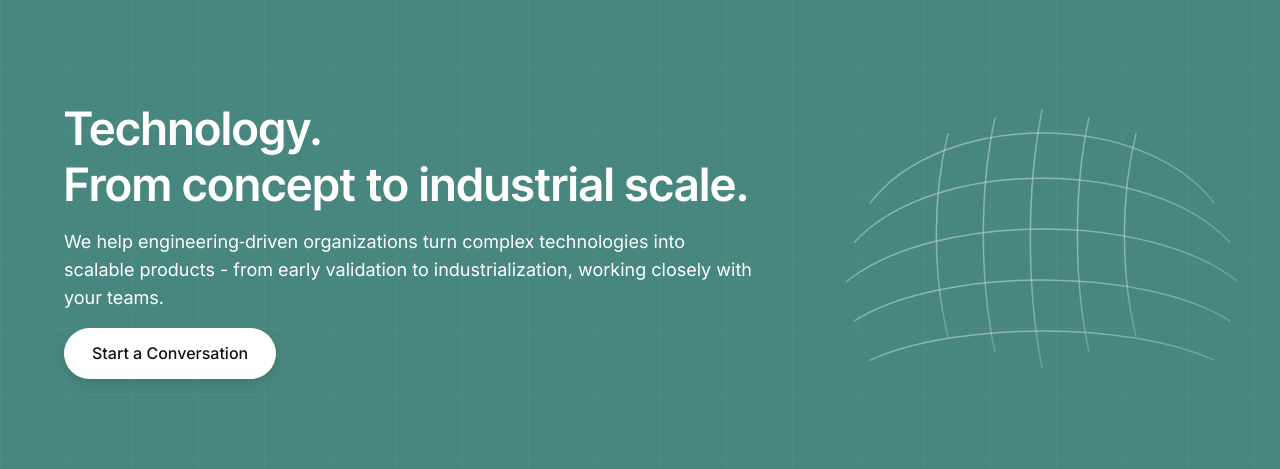
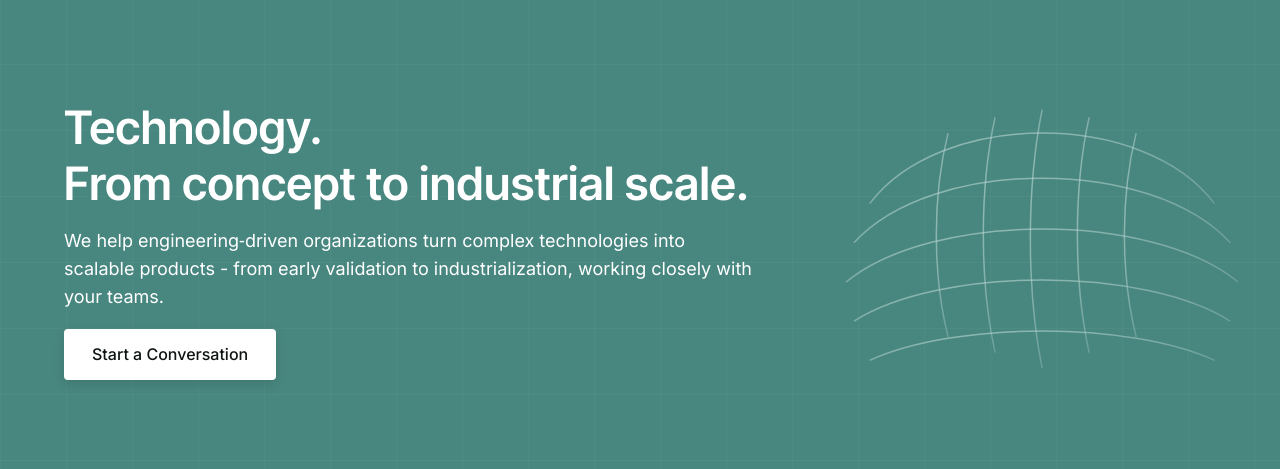
Before and after one commit to raphaelheeb/vaira-advisory, a Jekyll site: the page built from index.html, in a window 1280 px wide. Shown: the part 235-704 px from the top of the page. Built offline with Jekyll 4.4.1, drawn with Linux system fonts in a browser that asks for light colours.

Commit message:
Update styles.css

```diff
--- a/assets/css/styles.css
+++ b/assets/css/styles.css
@@ -184,7 +184,7 @@
 }
 
 .hero-ctas {
-  margin-top: 8px;
+  margin-top: 18px;
 }
 
 .hero-right svg {
@@ -336,7 +336,7 @@
 .cta-btn {
   display: inline-block;
   padding: 12px 28px;
-  border-radius: 999px;
+  border-radius: 4px;
   text-decoration: none;
   font-weight: 500;
   font-size: 16px;
```
